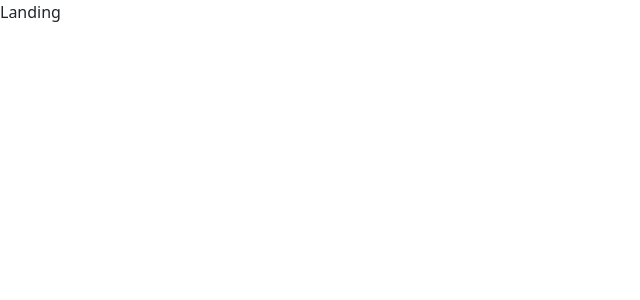
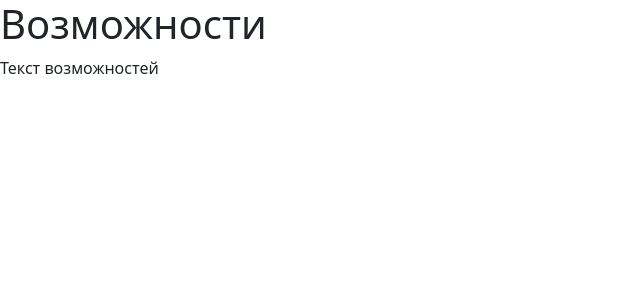
Before and after one commit to exem1337/hackaton-frontend, a React (Create React App) app: page / in a window 1280 px wide. Shown: the top 300 px of the page, without its empty margins (0-640 px from the left). Built offline with nearby package versions, Linux system fonts and the light colour scheme.

Commit message:
init landing

```diff
--- a/src/App.scss
+++ b/src/App.scss
@@ -1 +1,2 @@
 @import '~bootstrap/scss/bootstrap';
+@import url(./styles//landing.scss);
--- /dev/null
+++ b/src/styles/landing.scss
@@ -0,0 +1,4 @@
+.landing {
+  width: 100%;
+
+}
--- a/src/views/LandingView.tsx
+++ b/src/views/LandingView.tsx
@@ -2,8 +2,14 @@ import React from "react";
 
 const LandingView = () => {
   return (
-    <div>
-      Landing
+    <div className="landing">
+      <div>
+        <h1>Возможности</h1>
+        <div className="opportunities--inner">
+          Текст возможностей
+        </div>
+      </div>
+
     </div>
   )
 }
```
Also changed, not shown: tsconfig.json (+2 -9 lines).
